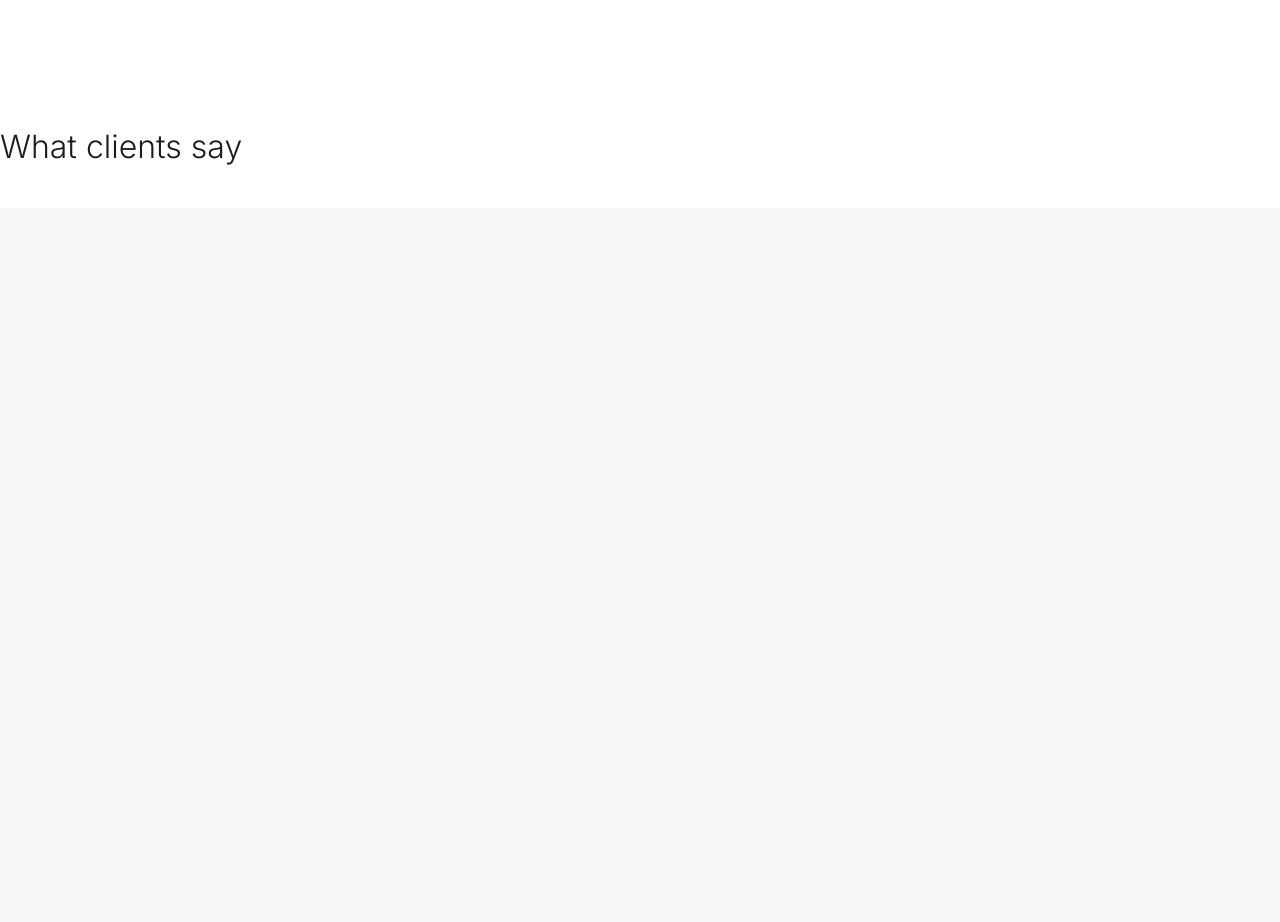
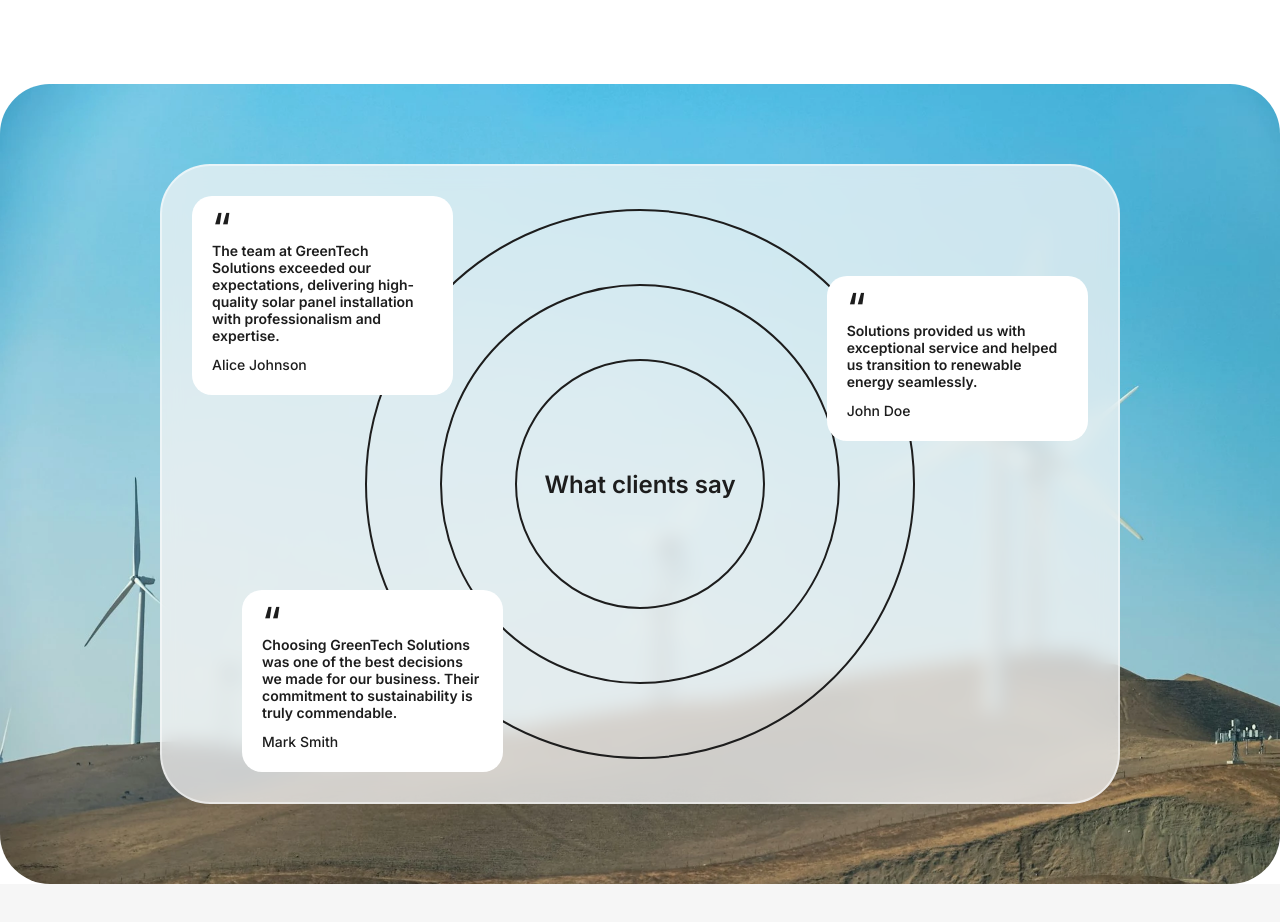
Before and after one commit to chihuahua011/green-energy-website, a React (Create React App) app in the folder green-energy/: page / in a window 1280 px wide. Shown: the part 2120-3042 px from the top of the page. Before the commit the page ends 2408 px from the top, so only its background shows below. Built offline with nearby package versions, Linux system fonts and the light colour scheme.

Commit message:
Reviews section added

```diff
--- a/green-energy/src/App.scss
+++ b/green-energy/src/App.scss
@@ -91,7 +91,7 @@ h5, .h5 {
 
 @for $i from 1 through 20 {
     .m-#{$i} {
-        margin: $i * 1rem;
+        margin: $i * 1rem !important;
     }
     .mx-#{$i} {
         margin-left: $i * 1rem;
@@ -115,7 +115,7 @@ h5, .h5 {
     }
 
     .p-#{$i} {
-        padding: $i * 1rem;
+        padding: $i * 1rem !important;
     }
     .px-#{$i} {
         padding-left: $i * 1rem;
--- a/green-energy/src/components/Reviews/Reviews.jsx
+++ b/green-energy/src/components/Reviews/Reviews.jsx
@@ -5,14 +5,54 @@ function Reviews() {
   return (
     <>
         <section className="reviews">
-            <div className="container">
-                <div className="middle-circles">
-                    <span className="circle"></span>
-                    <span className="circle"></span>
-                    <span className="circle"></span>
-                    <h4>What clients say</h4>
+            <div className="container justify-center align-center">
+                <div className="flex rev-cont">
+                    <div className="col middle-circles align-center">
+                        <span className="circle c-1"></span>
+                        <span className="circle c-2"></span>
+                        <span className="circle c-3"></span>
+                        <h5 className='col-12 justify-center'>What clients say</h5>
+                    </div>
+                    <div className="rev-cards p-3">
+                        <div className="flex col-7 card p-2">
+                            <span className="card-header"><p>“</p></span>
+                            <span className="card-text">
+                                <p>The team at GreenTech Solutions exceeded our expectations,
+                                    delivering high-quality solar panel installation with
+                                    professionalism and expertise.
+                                </p>
+                            </span>
+                            <span className="card-name">
+                                <p>Alice Johnson</p>
+                            </span>
+                        </div>
+                        <div className="flex col-7 card p-2 mt-8 right">
+                            <span className="card-header"><p>“</p></span>
+                            <span className="card-text">
+                                <p>Solutions provided us with exceptional service and helped
+                                    us transition to renewable energy seamlessly.
+                                </p>
+                            </span>
+                            <span className="card-name">
+                                <p>John Doe</p>
+                            </span>
+                        </div>
+                        <div className="flex col-7 card p-2 ml-5 bottom">
+                            <span className="card-header"><p>“</p></span>
+                            <span className="card-text">
+                                <p>Choosing GreenTech Solutions was one of the best decisions
+                                    we made for our business. Their commitment to sustainability
+                                    is truly commendable.
+                                </p>
+                            </span>
+                            <span className="card-name">
+                                <p>Mark Smith</p>
+                            </span>
+                        </div>
+                    </div>
                 </div>
             </div>
+            <span alt="" className="rev-bg"></span>
         </section>
     </>
   )
--- a/green-energy/src/components/Reviews/reviews.scss
+++ b/green-energy/src/components/Reviews/reviews.scss
@@ -0,0 +1,98 @@
+@use "../../sass/variables" as v;
+
+section.reviews {
+    height: 100vh;
+
+    .container {
+        z-index: 10;
+        height: 100%;
+
+        .rev-cont {
+            height: 80%;
+            width: 75%;
+            border-radius: 50px;
+            background-color: rgba(v.$light-grey, 0.75);
+            backdrop-filter: blur(10px);
+            border: 2px solid rgba(v.$white, 0.5);
+
+            .middle-circles {
+                h5 {
+                    font-size: 2.4rem;
+                    font-weight: 600;
+                }
+                .circle {
+                    position: absolute;
+                    border: 2px solid v.$font-color;
+
+                    &.c-1 {
+                        left: calc(50% - 125px);
+                        width: 250px;
+                        height: 250px;
+                        border-radius: 125px;
+                    }
+                    &.c-2 {
+                        left: calc(50% - 200px);
+                        width: 400px;
+                        height: 400px;
+                        border-radius: 200px;
+                    }
+                    &.c-3 {
+                        left: calc(50% - 275px);
+                        width: 550px;
+                        height: 550px;
+                        border-radius: 275px;
+                    }
+                }
+            }
+
+            .rev-cards {
+                top: 0;
+                left: 0;
+                position: absolute;
+                width: 100%;
+                height: 100%;
+                display: grid;
+                grid-template-columns: repeat(2, 1fr);
+                grid-template-rows: 1fr 1fr;
+
+                .card {
+                    height: fit-content;
+                    flex-direction: column;
+                    background-color: v.$white;
+                    border-radius: 20px;
+
+                    .card-header p {
+                        font-size: 4rem;
+                        line-height: 2rem;
+                    }
+                    .card-text p {
+                        font-weight: 600;
+                        margin-bottom: 1rem;
+                    }
+
+                    &.right {
+                        justify-self: end;
+                    }
+
+                    &.bottom {
+                        align-self: end;
+                    }
+                }
+            }
+        }
+    }
+
+    .rev-bg {
+        position: absolute;
+        top: 0;
+        left: 0;
+        width: 100%;
+        height: 100vh;
+        border-radius: 50px;
+
+        background-image: url("../../resources/webp/reviews-bg2.webp");
+        background-repeat: no-repeat;
+        background-size: cover;
+        background-position: 50% 0;
+    }
+}
```
Also changed, not shown: green-energy/src/resources/webp/reviews-bg.webp (renamed from green-energy/src/resources/webp/appolinary-kalashnikova-WYGhTLym344-unsplash.webp), green-energy/src/resources/webp/reviews-bg2.webp (renamed from green-energy/src/resources/webp/humberto-portillo-sJ4GNaUqJNY-unsplash.webp).
